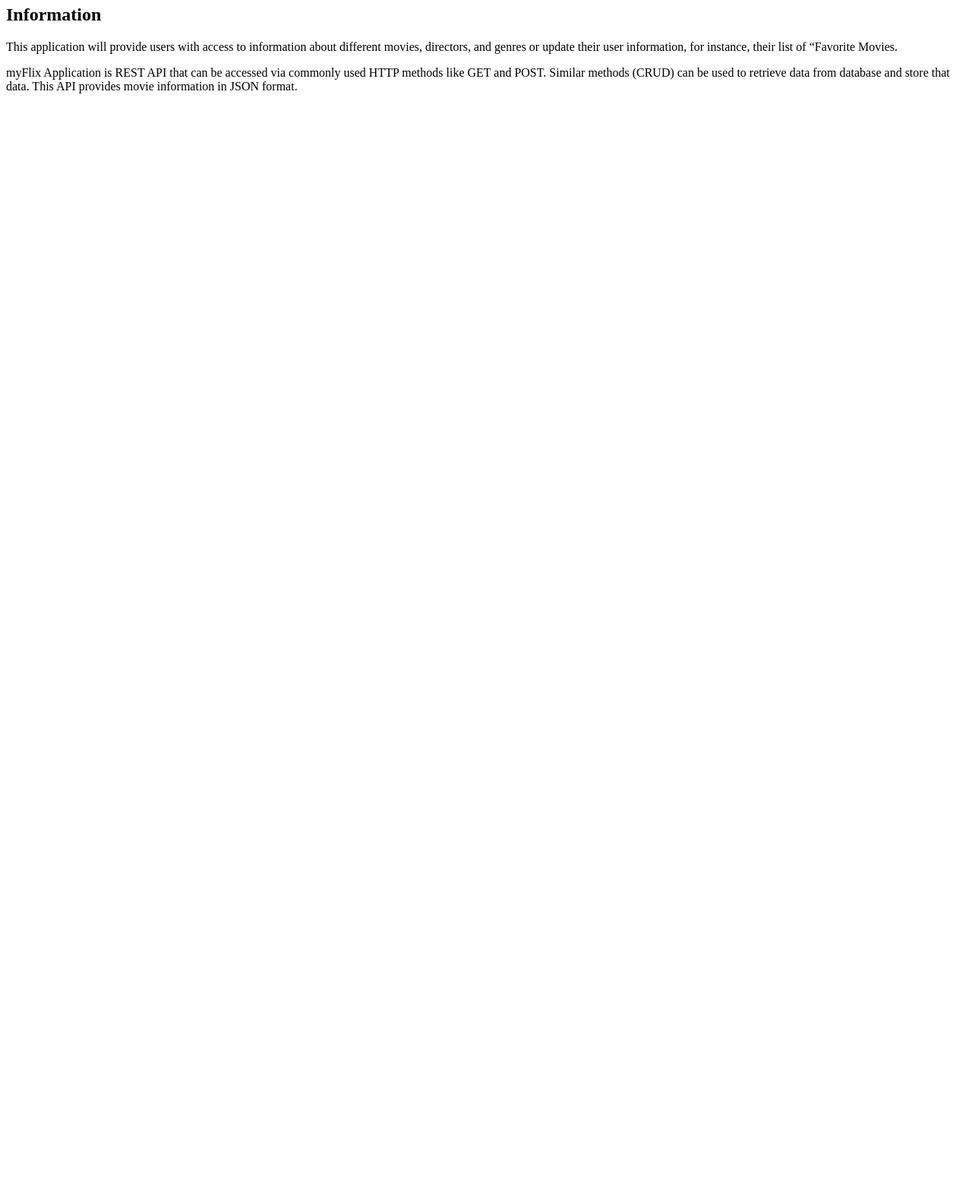
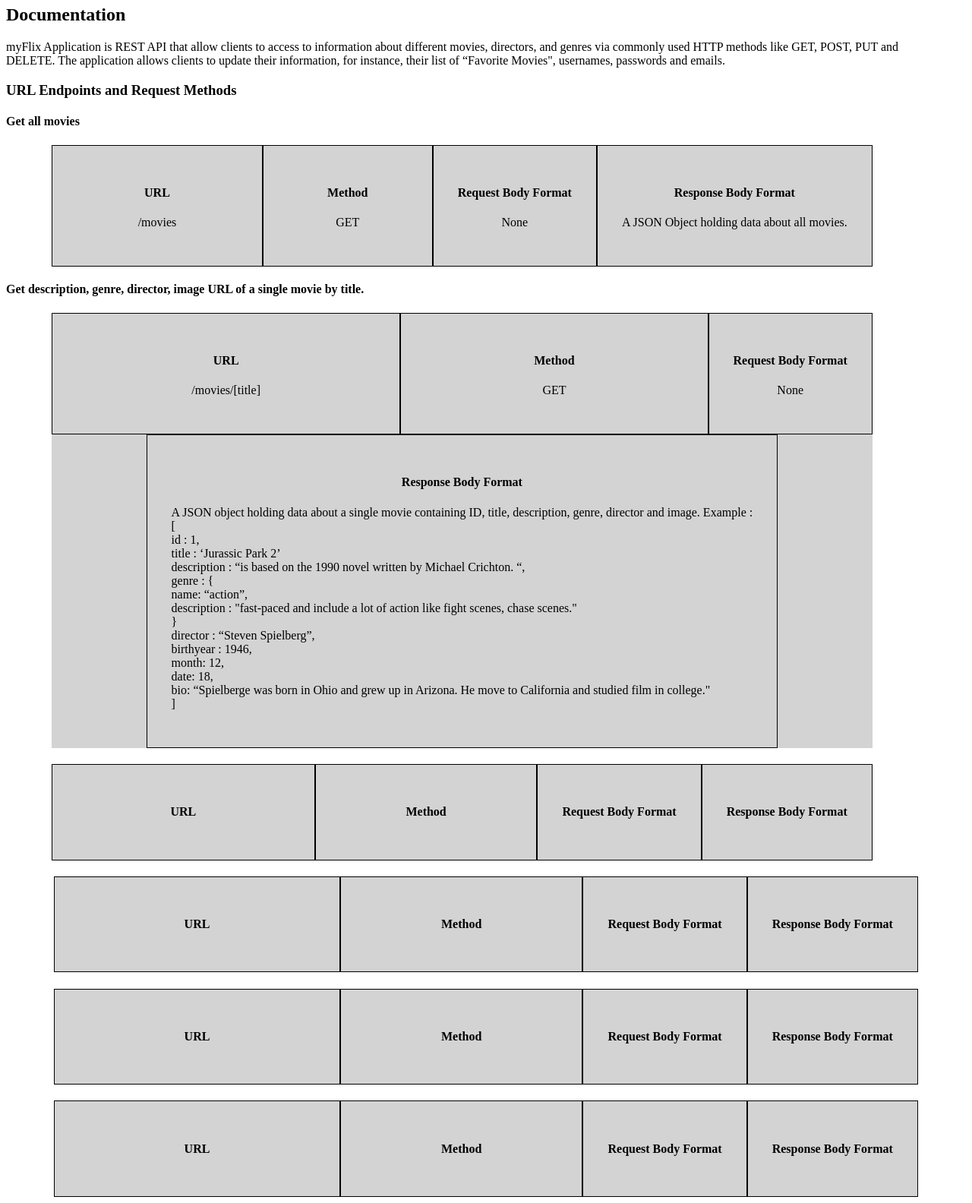
Before and after one commit to NuOrawan/movie_api, a website: page src/public/documentation.html in a window 1280 px wide. Shown: the part 60-1644 px from the top of the page at 76% size. Before the commit the page ends 800 px from the top, so only its background shows below. Drawn offline with Linux system fonts and the light colour scheme.

Commit message:
Update image and css folders

```diff
--- a/src/js/index.js
+++ b/src/js/index.js
@@ -1,7 +1,7 @@
 const express = require('express'),
     bodyParser = require('body-parser'),
    uuid    = require('uuid');
-//let path = require('path');
+let path = require('path');
 const app = express();
 
 app.use(bodyParser.json());
@@ -175,6 +175,8 @@
 app.delete('users/:id', (req, res) =>{
     res.send('User\'s email has been removed from this user\'s id.');
 });
+// Send static file ie. public/documentation.html Currently __dirname is movie_api/src/js
+app.use(express.static(path.join(__dirname, '../public')));
 // Listen for request
 app.listen(8080, () => {
     console.log('Your app is listening on port 8080');
--- /dev/null
+++ b/src/public/css/styles.css
@@ -0,0 +1,62 @@
+* {
+    box-sizing: border-box;
+  }
+  .container{
+    width: 95%;
+
+  }
+  .center {
+    text-align: center;
+  }
+  hr {
+
+    width: 65%;
+    height:1px;
+    margin: 10px 25% 10px 25%;
+    color: black;
+    background-color: black;
+    border: none;
+  }
+  /* Container for flexboxes */
+  .flex-container {
+    width: 90%;
+    display: flex;
+    flex-wrap: wrap;
+    margin : 0 auto;
+    justify-content: center;
+    background-color: #D3D3D3;
+    bxorder: 1px solid red;
+
+  }
+  .item {
+    padding: 2em;
+    border: 1px solid black;
+    align-self: flex-start;
+  }
+  .item-1 {
+    flex: 15%;
+    text-align: center;
+  }
+  .item-2 {
+    flex: 10%;
+    flex-shrink: 1;
+    text-align: center;
+  }
+  .item-3 .item-4 {
+    flex-grow: 1;
+    flex: 30%;
+    text-align: left;
+  }
+
+  /* On screens that are 992px wide or less, go from four columns to two columns */
+@media screen and (max-width: 992px) {
+  .item {
+    flex: 50%;
+  }
+}
+  /* On screens that are 750px wide or less, make the columns stack on top of each other instead of next to each other */
+  @media screen and (max-width: 600px) {
+    .flex-container {
+      flex-direction: column;
+    }
+  }
--- a/src/public/documentation.html
+++ b/src/public/documentation.html
@@ -1,24 +1,180 @@
 <!DOCUTYPE html>
 <html lang="en">
 <head>
+    <link rel="stylesheet" type="text/css" href="./css/styles.css">
     <title>
-        MyFlix
+        myFlix Documentation
     </title>
 </head>
 <body>
-<h1>myFlix Application</h1>
-<h2>Information</h2>
-<p>
-    This application will provide users with access to information about different
-    movies, directors, and genres or update their user information, for instance, their
-    list of “Favorite Movies.
- </p>
- <p>
-    myFlix Application is REST API that
-    can be accessed via commonly used HTTP methods like GET and POST.
-    Similar methods (CRUD) can be used to retrieve data from database
-    and store that data. This API provides movie information in JSON format.
-</p>
+<div class="container">
+  <h1>myFlix Application</h1>
+  <h2>Documentation</h2>
+  <p>
+      myFlix Application is REST API that allow clients to access to information about different
+      movies, directors, and genres via commonly used HTTP methods like GET, POST, PUT and DELETE.
+      The application allows clients to update their information, for instance, their
+      list of “Favorite Movies", usernames, passwords and emails.
+  </p>
+  <h3>URL Endpoints and Request Methods</h3>
+  <h4>Get all movies </h4>
+  <div class="flex-container">
+      <div class="item item-1">
+        <h4 class="center">URL</h4>
+        <p>/movies</p>
+      </div>
 
+      <div class="item item-2">
+        <h4 class="center">Method</h4>
+        <p>GET</p>
+      </div>
+
+      <div class="item item-3">
+        <h4 class="center">Request Body Format</h4>
+        <p class="center">None</p>
+      </div>
+
+      <div class="item item-4">
+        <h4 class="center">Response Body Format</h4>
+        <p>A JSON Object holding data about all movies.</p>
+      </div>
+  </div>
+
+  <h4>Get description, genre, director, image URL of a single movie by title.</h4>
+  <div class="flex-container">
+      <div class="item item-1">
+        <h4 class="center">URL</h4>
+        <p>/movies/[title]</p>
+      </div>
+
+      <div class="item item-2">
+        <h4 class="center">Method</h4>
+        <p>GET</p>
+      </div>
+
+      <div class="item item-3">
+        <h4 class="center">Request Body Format</h4>
+        <p class="center">None</p>
+      </div>
+
+      <div class="item item-4">
+        <h4 class="center">Response Body Format</h4>
+        <p>A JSON object holding data about a single movie containing ID, title, description, genre, director and image. Example :<br>
+          [<br>
+          id : 1,<br>
+          title : ‘Jurassic Park 2’<br>
+          description : “is based on the 1990 novel written by Michael Crichton. “,<br>
+          genre : {<br>
+                name: “action”,<br>
+                description : "fast-paced and include a lot of action like fight scenes, chase scenes."<br>
+
+          }<br>
+          director : “Steven Spielberg”,<br>
+          birthyear : 1946,<br>
+          month: 12,<br>
+          date: 18,<br>
+
+          bio: “Spielberge was born in Ohio and grew up in Arizona. He move to California and studied film in college."<br>
+          ]
+
+          </p>
+      </div>
+  </div>
+
+  <h4></h4>
+  <div class="flex-container">
+      <div class="item item-1">
+        <h4 class="center">URL</h4>
+        <p></p>
+      </div>
+
+      <div class="item item-2">
+        <h4 class="center">Method</h4>
+        <p></p>
+      </div>
+
+      <div class="item item-3">
+        <h4 class="center">Request Body Format</h4>
+        <p></p>
+      </div>
+
+      <div class="item item-4">
+        <h4 class="center">Response Body Format</h4>
+        <p></p>
+      </div>
+  </div>
+</div>
+
+<h4></h4>
+  <div class="flex-container">
+      <div class="item item-1">
+        <h4 class="center">URL</h4>
+        <p></p>
+      </div>
+
+      <div class="item item-2">
+        <h4 class="center">Method</h4>
+        <p></p>
+      </div>
+
+      <div class="item item-3">
+        <h4 class="center">Request Body Format</h4>
+        <p></p>
+      </div>
+
+      <div class="item item-4">
+        <h4 class="center">Response Body Format</h4>
+        <p></p>
+      </div>
+  </div>
+</div>
+
+<h4></h4>
+  <div class="flex-container">
+      <div class="item item-1">
+        <h4 class="center">URL</h4>
+        <p></p>
+      </div>
+
+      <div class="item item-2">
+        <h4 class="center">Method</h4>
+        <p></p>
+      </div>
+
+      <div class="item item-3">
+        <h4 class="center">Request Body Format</h4>
+        <p></p>
+      </div>
+
+      <div class="item item-4">
+        <h4 class="center">Response Body Format</h4>
+        <p></p>
+      </div>
+  </div>
+</div>
+
+<h4></h4>
+  <div class="flex-container">
+      <div class="item item-1">
+        <h4 class="center">URL</h4>
+        <p></p>
+      </div>
+
+      <div class="item item-2">
+        <h4 class="center">Method</h4>
+        <p></p>
+      </div>
+
+      <div class="item item-3">
+        <h4 class="center">Request Body Format</h4>
+        <p></p>
+      </div>
+
+      <div class="item item-4">
+        <h4 class="center">Response Body Format</h4>
+        <p></p>
+      </div>
+  </div>
+</div>
 </body>
 </html>
```
Also changed, not shown: src/public/img/arrival.jpeg (renamed from src/img/arrival.jpeg), src/public/img/black_hawk_down.jpeg (renamed from src/img/black_hawk_down.jpeg), src/public/img/blended.jpeg (renamed from src/img/blended.jpeg), src/public/img/harry_potter_and_the_philosopher_stone.jpeg (renamed from src/img/harry_potter_and_the_philosopher_stone.jpeg), src/public/img/the_Lord_of_the_rings_the_return_of_the_king.jpeg (renamed from src/img/the_Lord_of_the_rings_the_return_of_the_king.jpeg).
